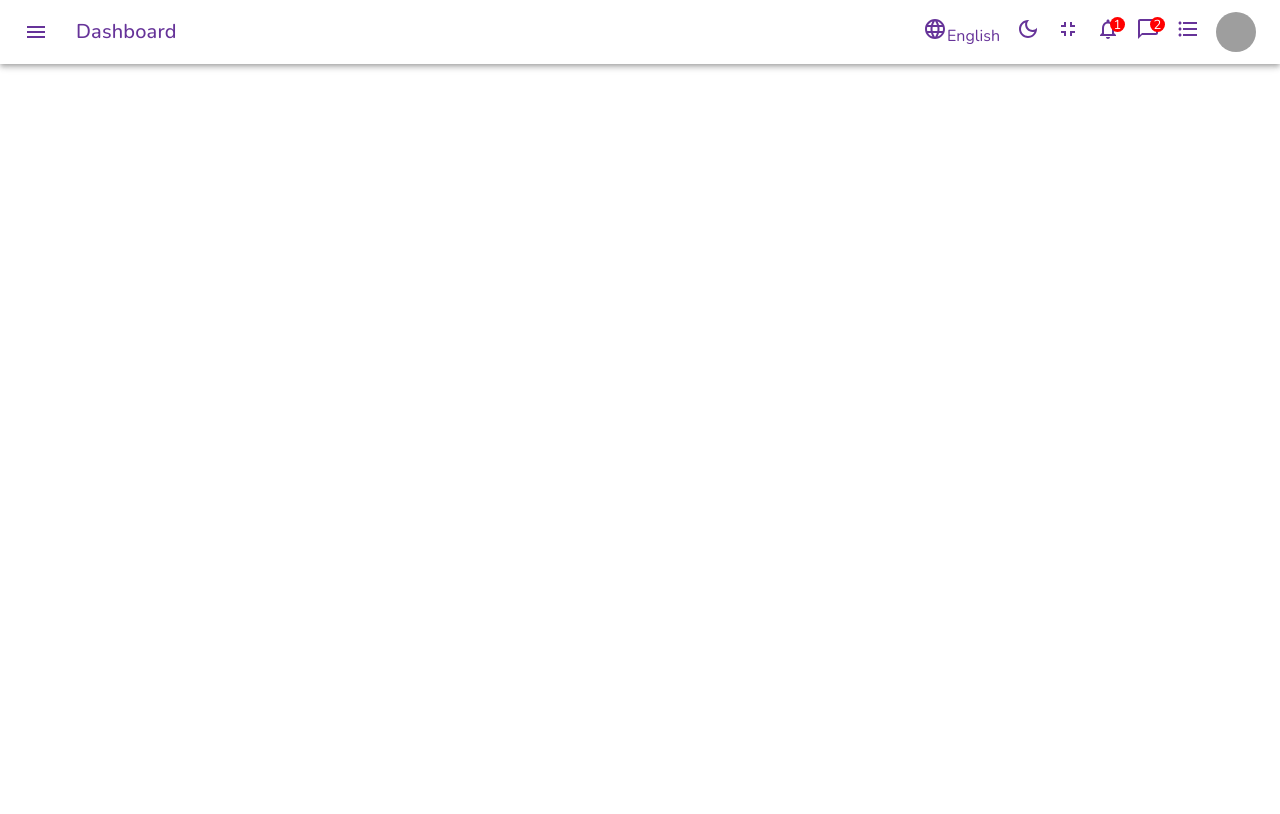
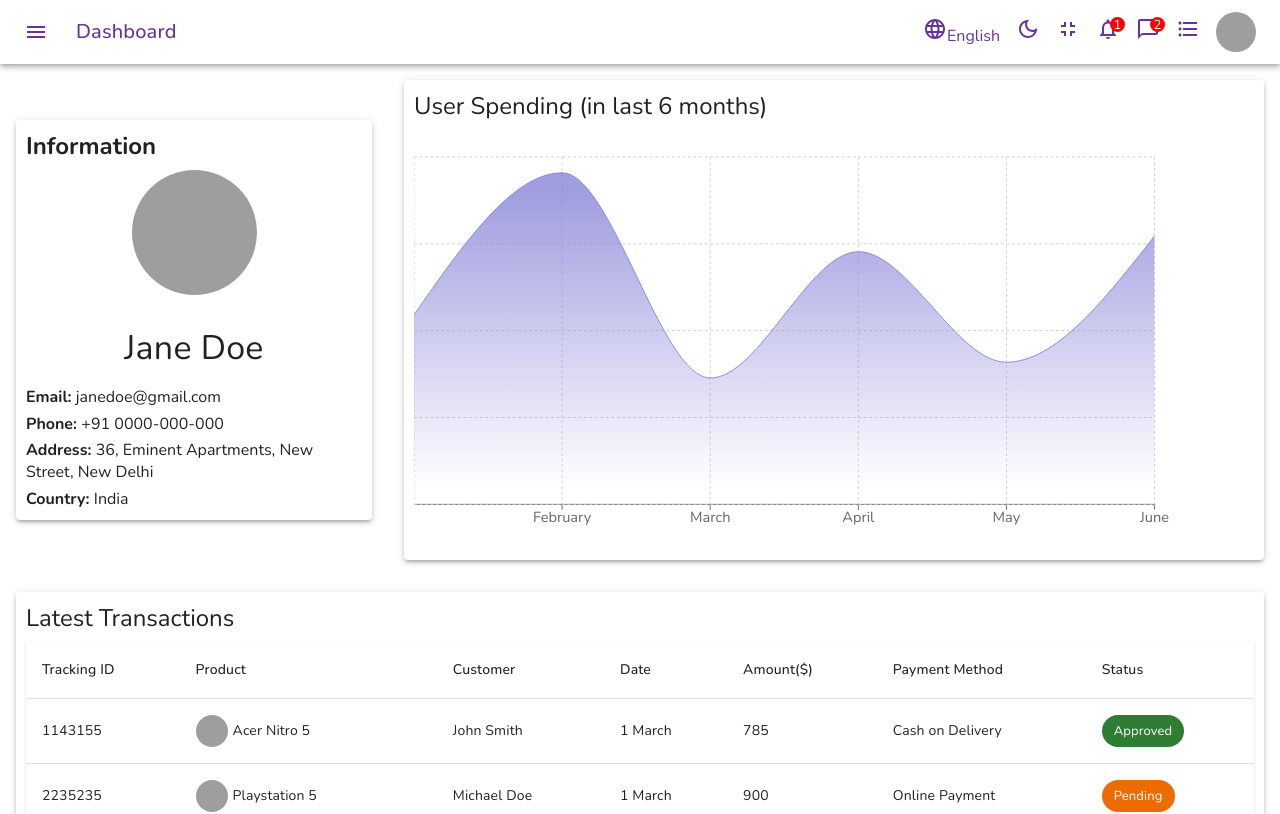
Before and after one commit to Dev-200219/admin-dashboard, a React (Create React App) app: page /user/1 in a window 1280 px wide. Shown: the top 814 px of the page. Built offline with nearby package versions, Linux system fonts and the light colour scheme; grey boxes are pictures that could not be loaded.

Commit message:
single user route and page added

```diff
--- a/src/App.js
+++ b/src/App.js
@@ -2,6 +2,7 @@ import Navbar from "./Components/Navbar/Navbar";
 import Home from "./Components/Home/Home";
 import { BrowserRouter as Router, Routes, Route, Link } from "react-router-dom";
 import Users from "./Components/Users/Users";
+import SingleUser from "./Components/SingleUser/SingleUser";
 
 function App() {
   return (
@@ -11,7 +12,8 @@ function App() {
         <Routes>
           <Route exact path='/home' element={<Home/>}/>
           <Route exact path='/users' element={<Users/>}/>
-        </Routes>
+          <Route exact path='/user/:id' element={<SingleUser/>}/>
+         </Routes>
       </Router>
     </>
   );
--- a/src/Components/Chart/Chart.css
+++ b/src/Components/Chart/Chart.css
@@ -17,8 +17,13 @@
     margin: 10px;
 }
 
+.recharts-wrapper {
+    height: 100%;
+    width: 60vw !important;
+}
+
 @media screen and (max-width : 400px){
-    .chart {
-        height: 90vh;
+    .chart{
+        height: 90vh !important;
     }
 }
--- a/src/Components/Chart/Chart.jsx
+++ b/src/Components/Chart/Chart.jsx
@@ -3,7 +3,7 @@ import React from 'react'
 import { AreaChart, Area, XAxis, CartesianGrid, Tooltip, ResponsiveContainer } from 'recharts';
 import './Chart.css'
 
-function Chart() {
+function Chart({title}) {
 
   const data = [
     { name: "January", Total: 1200 },
@@ -16,7 +16,7 @@ function Chart() {
 
   return (
     <Paper className='chart' elevation={3}>
-      <Typography gutterBottom variant='h5' className="title">Total Users in last 6 months</Typography>
+      <Typography gutterBottom variant='h5' className="title">{title}</Typography>
       <ResponsiveContainer height='100%' width='100%'>
         <AreaChart width={730} height={250} data={data}
           margin={{ top: 10, right: 30, left: 0, bottom: 0 }}>
--- a/src/Components/Home/Home.jsx
+++ b/src/Components/Home/Home.jsx
@@ -11,7 +11,7 @@ function Home() {
       <Widgets/>
       <div className="charts-container">
         <Featured/>
-        <Chart/>
+        <Chart title="Total Users in last 6 months"/>
       </div>
       <List />
     </>
--- /dev/null
+++ b/src/Components/SingleUser/SingleUser.css
@@ -0,0 +1,42 @@
+.single-user-container {
+    display: flex;
+    flex-direction: column;
+    justify-content: space-between;
+    gap: 1rem;
+}
+
+.top {
+    display: flex;
+    align-items: center;
+    justify-content: space-between;
+    flex-wrap: wrap;
+}
+
+.single-user-details {
+    flex: 2;
+    padding: 10px;
+    margin-left: 1rem;
+    margin-top: 1rem;
+    margin-right: 1rem;
+    gap: 0.2rem;
+}
+
+.actual-details {
+    display: flex;
+    flex-direction: column;
+    gap: 2rem;
+}
+
+.details {
+    display: flex;
+    flex-direction: column;
+    gap: 0.3rem;
+}
+
+.item-key {
+    font-weight: bold;
+}
+
+.top > .chart {
+    height: 60vh;
+}
--- /dev/null
+++ b/src/Components/SingleUser/SingleUser.jsx
@@ -0,0 +1,51 @@
+import { Avatar, Paper, Typography } from '@mui/material'
+import Chart from '../Chart/Chart'
+import React from 'react'
+import './SingleUser.css'
+import List from '../List/List'
+
+function SingleUser() {
+    return (
+        <div className='single-user-container'>
+            <div className="top">
+                <Paper className='single-user-details' elevation={3}>
+                    <Typography  sx={{fontWeight:'bold'}} gutterBottom variant='h5' className="title">Information</Typography>
+                    <div className="actual-details">
+                        <Avatar sx={{ height: 125, width: 125, alignSelf:'center' }} src='https://images.pexels.com/photos/733872/pexels-photo-733872.jpeg?auto=compress&cs=tinysrgb&dpr=3&h=750&w=1260' />
+                        <div className="details">
+                            <div className="detail-item" style={{textAlign:'center'}}>
+                                <Typography gutterBottom variant='h4'>Jane Doe</Typography>
+                            </div>
+
+                            <div className="detail-item">
+                                <span className='item-key'>Email: </span>
+                                <span className='item-value'>janedoe@gmail.com</span>
+                            </div>
+
+                            <div className="detail-item">
+                                <span className='item-key'>Phone: </span>
+                                <span className='item-value'>+91 0000-000-000</span>
+                            </div>
+
+                            <div className="detail-item">
+                                <span className='item-key'>Address: </span>
+                                <span className='item-value'>36, Eminent Apartments, New Street, New Delhi</span>
+                            </div>
+
+                            <div className="detail-item">
+                                <span className='item-key'>Country: </span>
+                                <span className='item-value'>India</span>
+                            </div>
+                        </div>
+                    </div>
+                </Paper>
+                <Chart  title='User Spending (in last 6 months)'/>
+            </div>
+            <div className="single-user-bottom">
+                <List/>
+            </div>
+        </div>
+    )
+}
+
+export default SingleUser
--- a/src/Components/Users/Users.jsx
+++ b/src/Components/Users/Users.jsx
@@ -3,13 +3,13 @@ import Box from '@mui/material/Box';
 import { DataGrid } from '@mui/x-data-grid';
 import { userRows, userColumns } from '../../dataTableData';
 import { Button } from '@mui/material';
+import { Link } from 'react-router-dom';
 
 function Users() {
-
-    const actionColumn = [{field : 'actions', headerName : 'Actions', width : 200, renderCell : () => {
+    const actionColumn = [{field : 'actions', headerName : 'Actions', width : 200, renderCell : (params) => {
         return (
             <div className="action-container">
-                <Button>View</Button>
+                <Link to={`/user/${params.row.id}`}><Button>View</Button></Link>
                 <Button color='warning'>Delete</Button>
             </div>
         )
```
